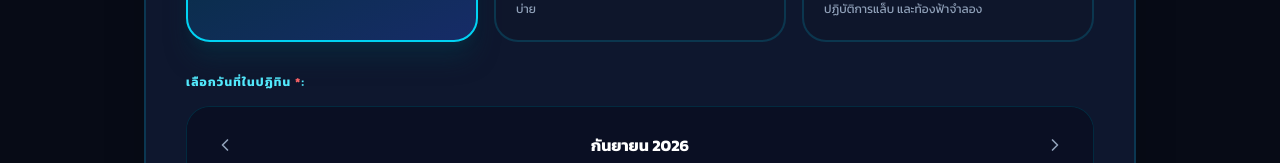
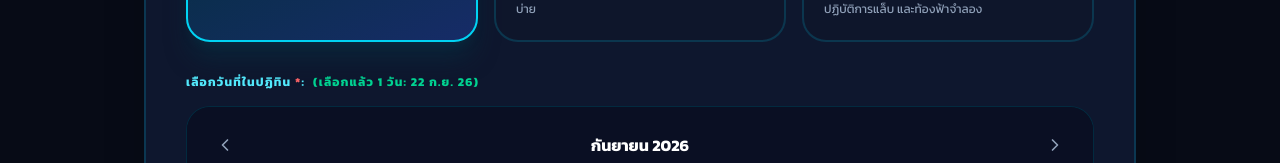
Before and after one commit to Mickdance555/phayao-science-booking, a Next.js app: page /book in a window 1280 px wide. Shown: the part 563-726 px from the top of the page. Built offline with nearby package versions, Linux system fonts and the light colour scheme; no server answers; the database is empty.

Commit message:
fix(book): auto-select next available day and improve permission error diagnostics

```diff
--- a/src/app/book/page.tsx
+++ b/src/app/book/page.tsx
@@ -154,6 +154,21 @@ function BookingForm() {
 
     return () => unsubBlocked();
   }, []);
+
+  // Auto-select nearest available operational date if none selected
+  useEffect(() => {
+    if (selectedDates.length === 0) {
+      const todayStart = startOfDay(new Date());
+      for (let i = 1; i <= 30; i++) {
+        const candidate = addDays(todayStart, i);
+        if (isOperationalDay(candidate) && !isDateBlockedByAdmin(candidate, blockedDates).blocked) {
+          setSelectedDates([candidate]);
+          setCurrentMonth(candidate);
+          break;
+        }
+      }
+    }
+  }, [blockedDates, selectedDates.length]);
 
   // Total calculation (Automated: นักเรียน + ครู/ผู้ติดตาม)
   const totalAttendees = useMemo(() => {
@@ -363,7 +378,11 @@ function BookingForm() {
       window.scrollTo({ top: 0, behavior: 'smooth' });
     } catch (error: any) {
       console.error("Booking error:", error);
-      alert("เกิดข้อผิดพลาดในการส่งคำขอจอง: " + (error.message || "กรุณาลองใหม่อีกครั้ง"));
+      if (error.code === "permission-denied" || error.message?.includes("permission") || error.message?.includes("PERMISSION_DENIED")) {
+        alert("เกิดข้อผิดพลาดด้านสิทธิ์ (Firebase Firestore Rules):\nระบบฐานข้อมูล Firebase Cloud ยังไม่ได้เปิดให้บุคคลทั่วไปบันทึกข้อมูล กรุณานำ rules ในไฟล์ firestore.rules ไปบันทึกที่ Firebase Console -> Firestore Database -> Rules");
+      } else {
+        alert("เกิดข้อผิดพลาดในการส่งคำขอจอง: " + (error.message || "กรุณาลองใหม่อีกครั้ง"));
+      }
     } finally {
       setIsSubmitting(false);
     }
```
